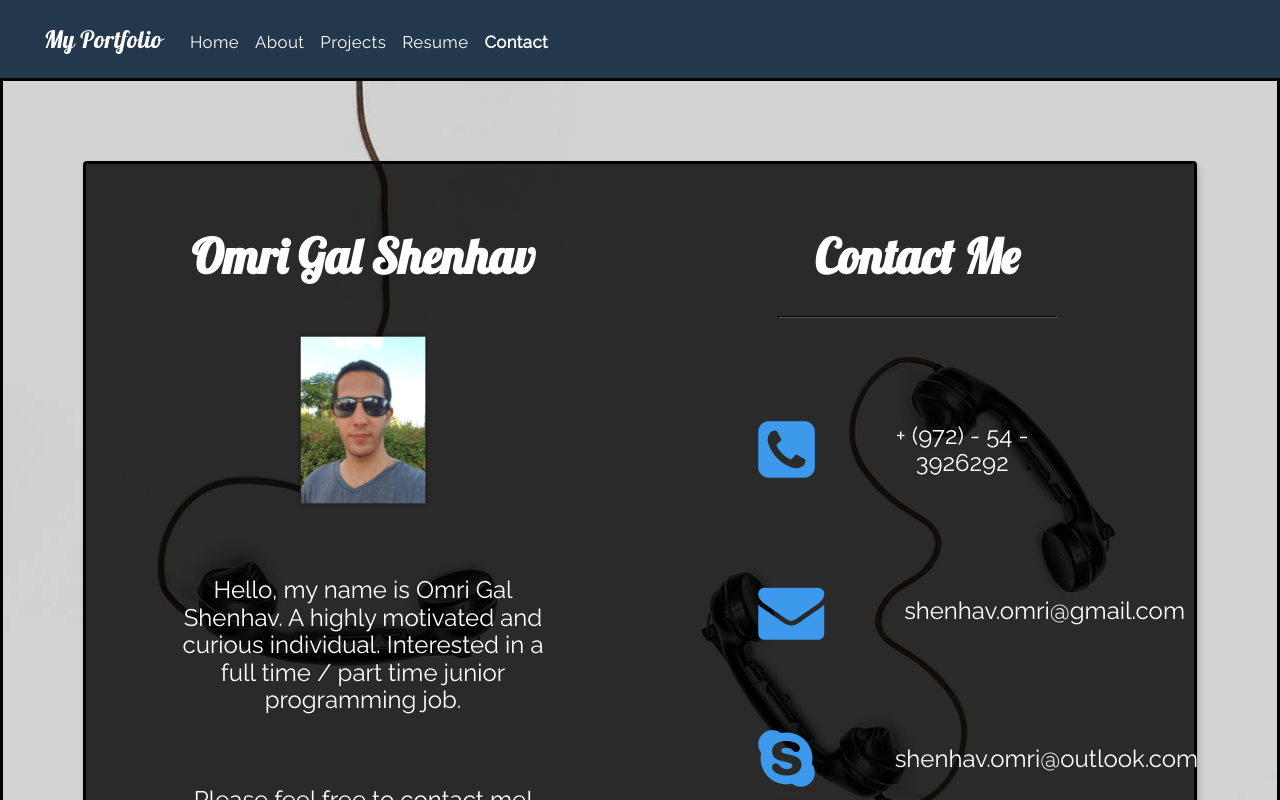
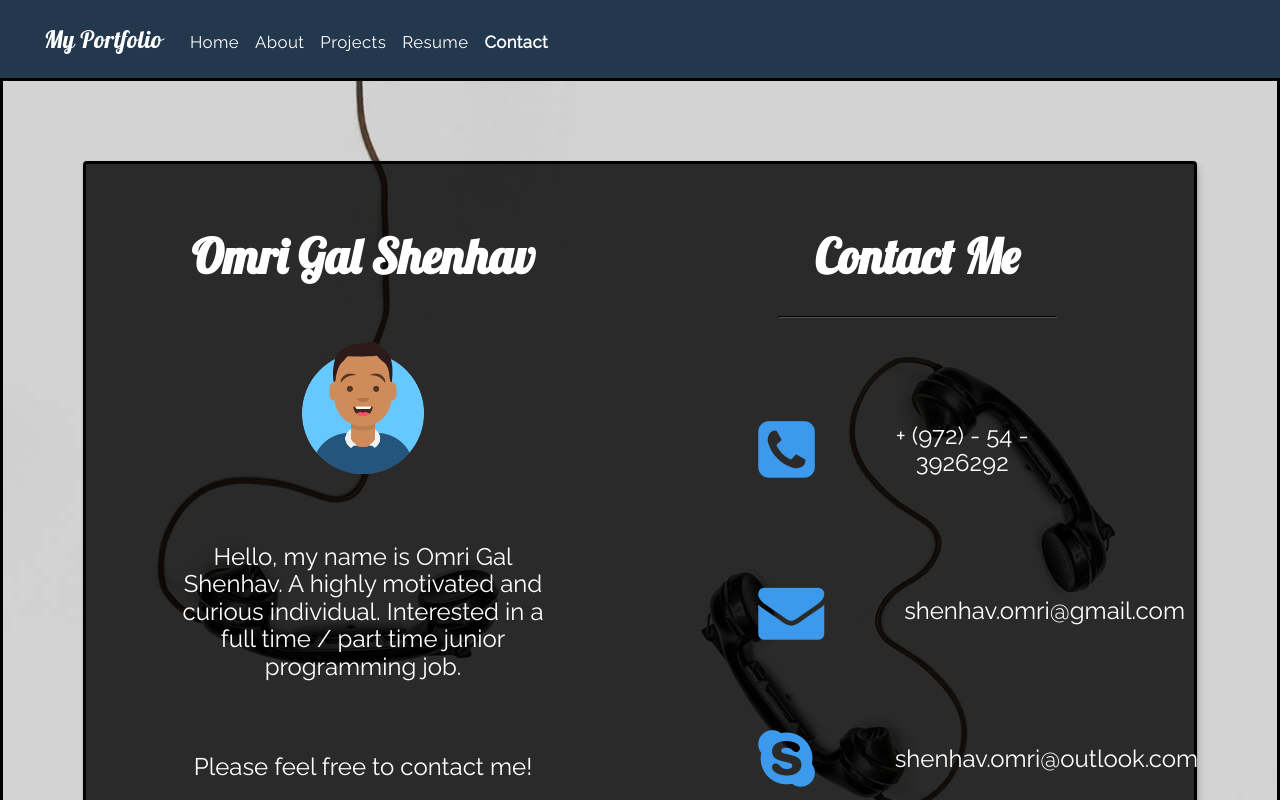
Before and after one commit to OmriGalShen/My-Portfolio, a React (Create React App) app: page /contact in a window 1280 px wide. Shown: the top 800 px of the page. Built offline with nearby package versions, Linux system fonts and the light colour scheme.

Commit message:
changed profile pic at contact page

```diff
--- a/src/components/content/contact/ProfileSection.js
+++ b/src/components/content/contact/ProfileSection.js
@@ -1,6 +1,7 @@
 import React from "react";
 import Grid from "@material-ui/core/Grid";
-import profilePic from "./assets/profile_pic_mini.png";
+// import profilePic from "./assets/profile_pic_mini.png";
+import avatar from "../../../assets/images/avatar_mini.png";
 import "./Contact.css";
 
 const myStyles = {
@@ -16,7 +17,7 @@ const ProfileSection = () => {
         <h1 className="profile-title">Omri Gal Shenhav</h1>
       </Grid>
       <Grid item xs={12} style={{ textAlign: "center" }}>
-        <img alt="profile" src={profilePic} className="profile-pic" />
+        <img alt="profile" src={avatar} className="profile-pic" />
       </Grid>
       <Grid item xs={12}>
         <p className="profile-des">
```
